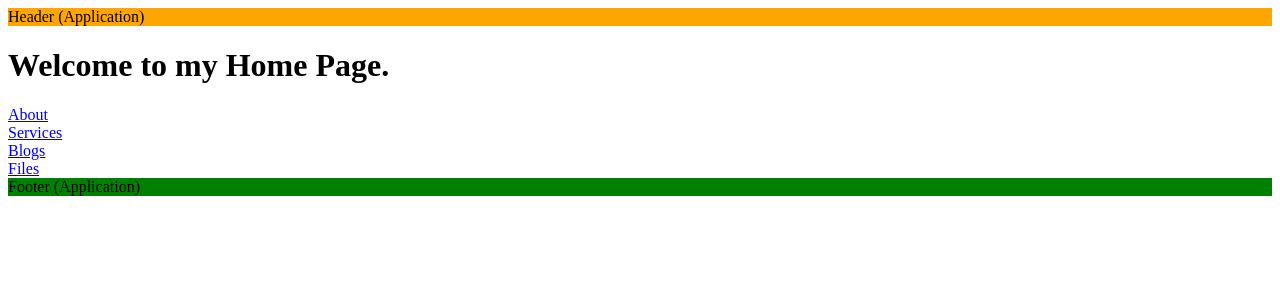
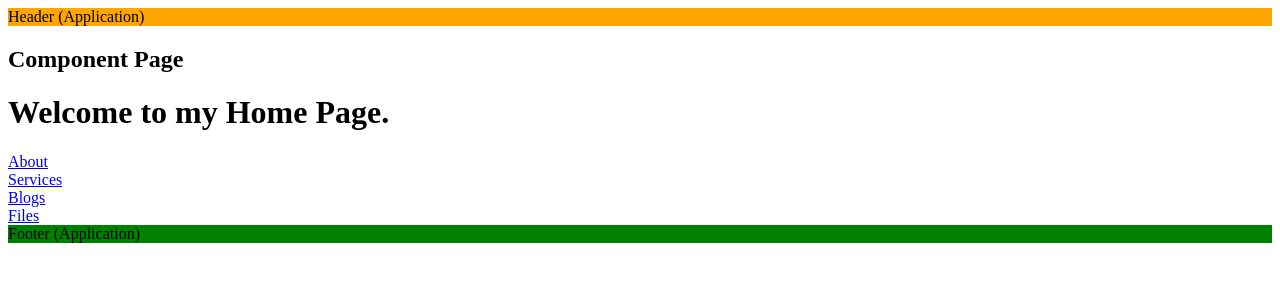
Before and after one commit to avgmecoding/Nextjs-Program, a Next.js app in the folder first/: page / in a window 1280 px wide. Shown: the top 300 px of the page. Built offline with nearby package versions, Linux system fonts and the light colour scheme.

Commit message:
Private routes implemented

```diff
--- /dev/null
+++ b/first/_components/page.js
@@ -0,0 +1,7 @@
+export default function ComonentPage(){
+    return(
+        <>
+            <h2>Component Page</h2>
+        </>
+    )
+}
--- a/first/app/(application)/page.js
+++ b/first/app/(application)/page.js
@@ -1,9 +1,11 @@
 import Link from "next/link";
+import ComonentPage from "../../_components/page";
 
 
 export default function Home() {
   return (
     <>
+      <ComonentPage />
       <h1>Welcome to my Home Page.</h1>
       <Link href="/about">About</Link> <br />
       <Link href="/services">Services</Link><br />
```
Also changed, not shown: first/_components/bar.js (added, +9 -0 lines).
